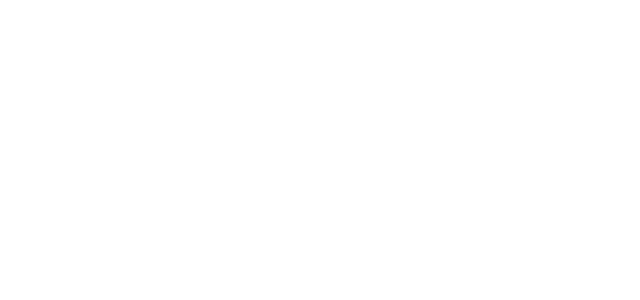
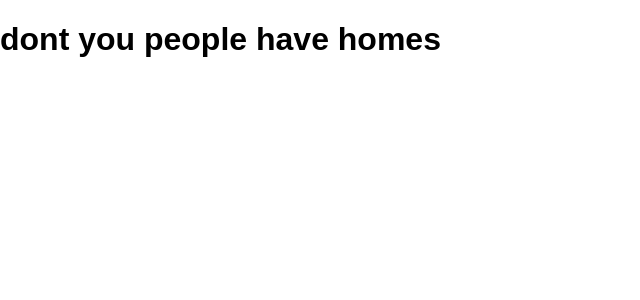
Before and after one commit to Brumpo/MoodMosaic, a React (Create React App) app: page /home in a window 1280 px wide. Shown: the top 300 px of the page, without its empty margins (0-640 px from the left). Built offline with nearby package versions, Linux system fonts and the light colour scheme.

Commit message:
set up files and added home and mosaic  routes

```diff
--- a/src/App.js
+++ b/src/App.js
@@ -3,6 +3,9 @@
 import Signup from './components/signup.js'
 import Landing from './components/landing.js'
 import Nav from './components/nav.js'
+import Home from './components/home.js'
+import Mosaic from './components/mosaic.js'
+
 import { BrowserRouter, Link, Route} from 'react-router-dom'
 import './App.css';
 
@@ -12,7 +15,7 @@
     this.state = {
       user:{
         token: '',
-        name: ''
+        id: 0
       }
     }
     this.fetchNewState = this.fetchNewState.bind(this)
@@ -29,7 +32,6 @@
       body: body
     })
     var json = await response.json()
-    console.log(json)
     if(!json) return {error: 'something went worng please try again'}
     if(json.error) return {error: 'incorrect user name or password'}
     if(json.message) return {error: json.message}
@@ -55,6 +57,12 @@
         <Route path='/login' render={()=>(
           <Login fetchNewState = {this.fetchNewState}/>
         )}/>
+        <Route path='/home' render={()=>(
+          <Home/>
+        )}/>
+        <Route exact path='/mosaic' render={()=>(
+          <Mosaic/>
+        )}/>
       </div>
       </BrowserRouter>
     )
--- /dev/null
+++ b/src/components/home.js
@@ -0,0 +1,13 @@
+import React, { Component } from 'react';
+import {Link} from 'react-router-dom';
+
+export default class Home extends Component {
+  render(){
+    return(
+      <div>
+        <h1>dont you people have homes</h1>
+        <Link to='/mosaic'></Link>
+      </div>
+    )
+  }
+}
```
Also changed, not shown: src/components/atAGlance.js (added), src/components/mosaic.js (added), src/components/scroll.js (added), src/components/tiles.js (added).
